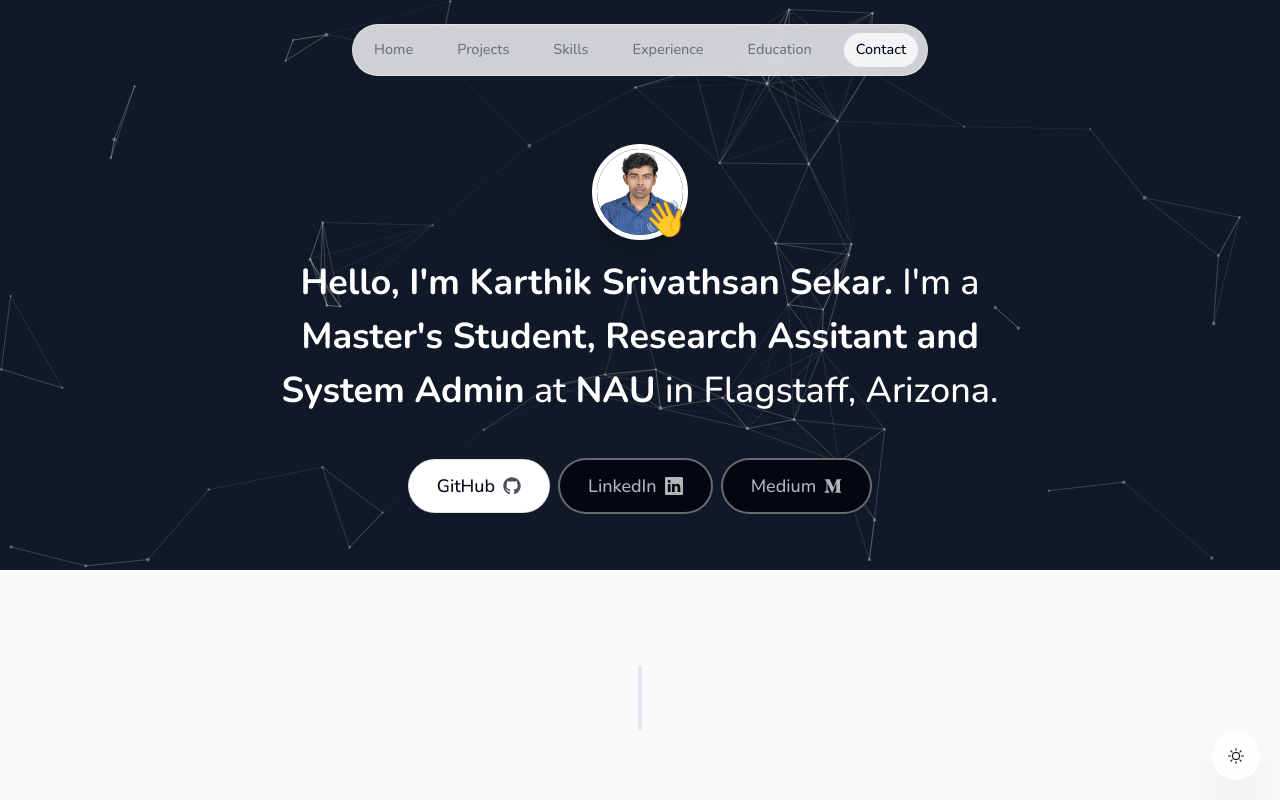
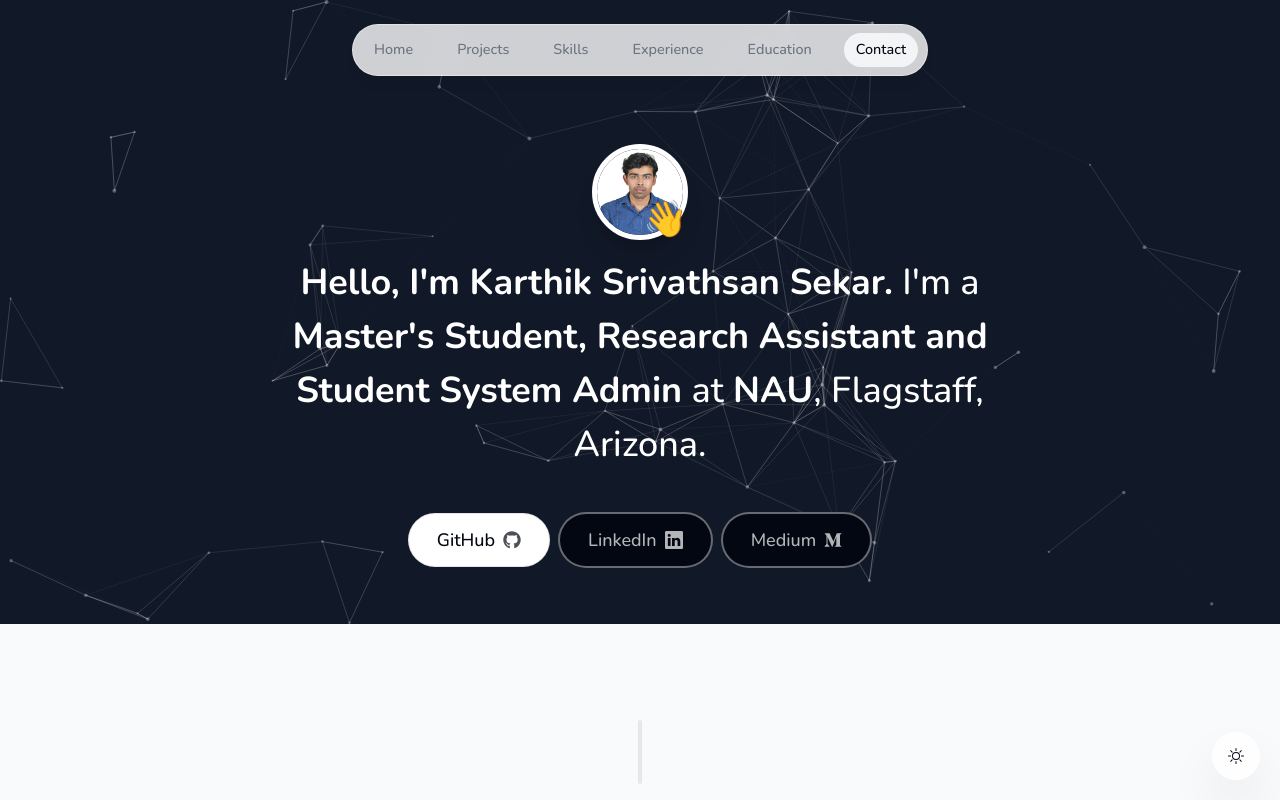
Before and after one commit to ks3669/Portfolio_website, a Next.js app: page / in a window 1280 px wide. Shown: the top 800 px of the page. Built offline with nearby package versions, Linux system fonts and the light colour scheme; no server answers.

Commit message:
Update intro.tsx
spelling mistakes fixed

```diff
--- a/components/intro.tsx
+++ b/components/intro.tsx
@@ -65,8 +65,8 @@
         animate={{ opacity: 1, y: 0 }}
       >
         <span className="font-bold">Hello, I'm Karthik Srivathsan Sekar.</span> I'm a{" "}
-        <span className="font-bold">Master's Student, Research Assitant and System Admin</span> at{" "}
-        <span className="font-bold">NAU</span> in Flagstaff, Arizona.
+        <span className="font-bold">Master's Student, Research Assistant and Student System Admin</span> at{" "}
+        <span className="font-bold">NAU</span>, Flagstaff, Arizona.
       </motion.h1>
 
       <motion.div
```
